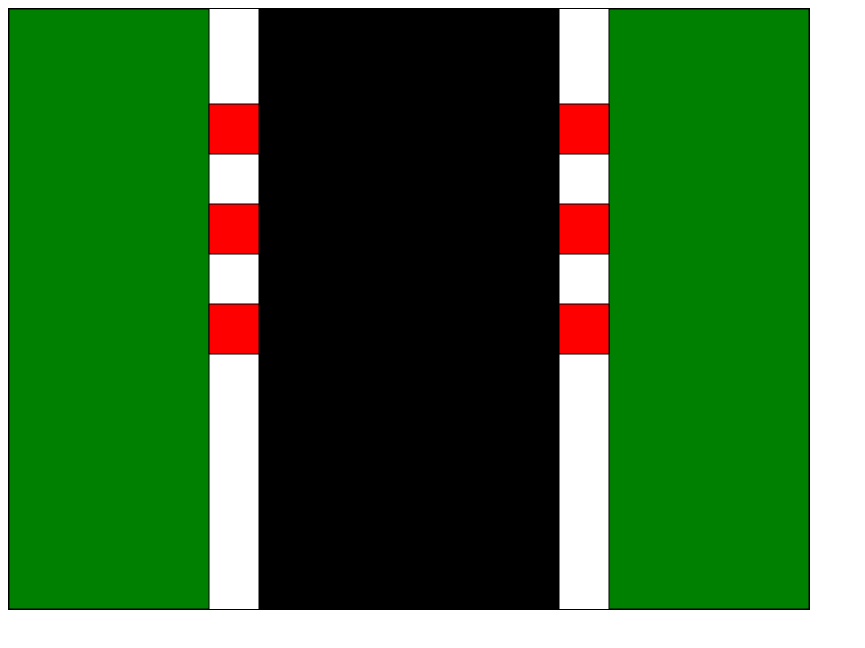
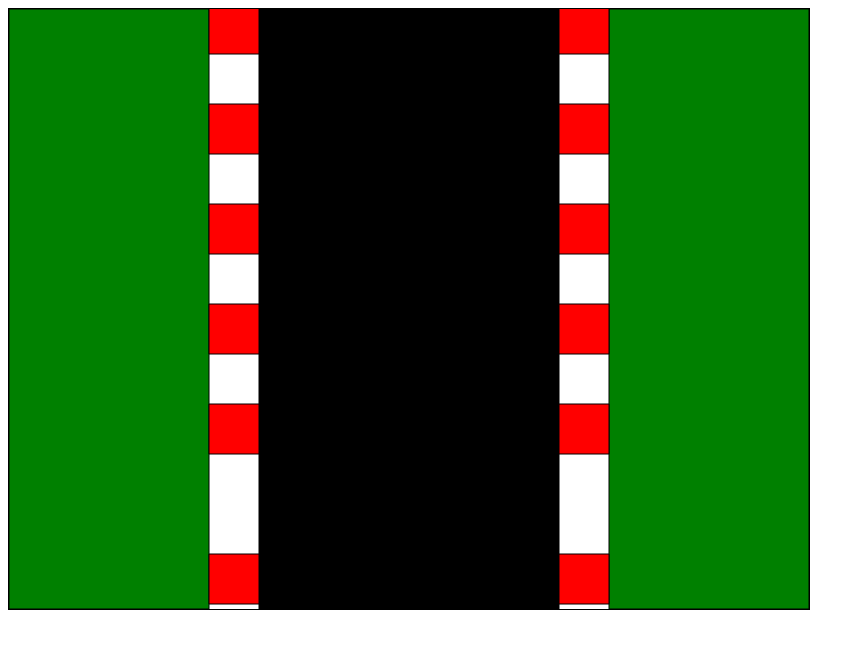
Before and after one commit to Multirush3r/ProgramowanieUrzadzenMobilnych, a plain HTML site: page lab4/index.html in a window 1280 px wide. Shown: the whole page, without its empty margins (0-865 px from the left). Drawn offline with Linux system fonts and the light colour scheme.

Commit message:
dalej bialy sie nie rysuje

```diff
--- a/lab4/index.html
+++ b/lab4/index.html
@@ -43,7 +43,7 @@
       for (let i = 0; i < 12; i += 2) {
         redLanes.push(new Rect(200, 0 + i * 50, 50, 50, "red", 5));
         redLanes.push(new Rect(550, 0 + i * 50, 50, 50, "red", 5));
-        whiteLines.push(new Rect(375, 0 + i * 50, 50, 50, "white", 50));
+        whiteLines.push(new Rect(375, 0 + i * 50, 50, 50, "white", 5));
       }
 
       function draw() {
@@ -67,9 +67,9 @@
         }
 
         redLanes = redLanes.filter((object) => object.y < 600);
-        if (redLanes.length < 6) {
-          redLanes.push(new Rect(200, 0, 50, 50, "red", 5));
-          redLanes.push(new Rect(550, 0, 50, 50, "red", 5));
+        if (redLanes.length < 12) {
+          redLanes.push(new Rect(200, -50, 50, 50, "red", 5));
+          redLanes.push(new Rect(550, -50, 50, 50, "red", 5));
         }
       }
 
```
